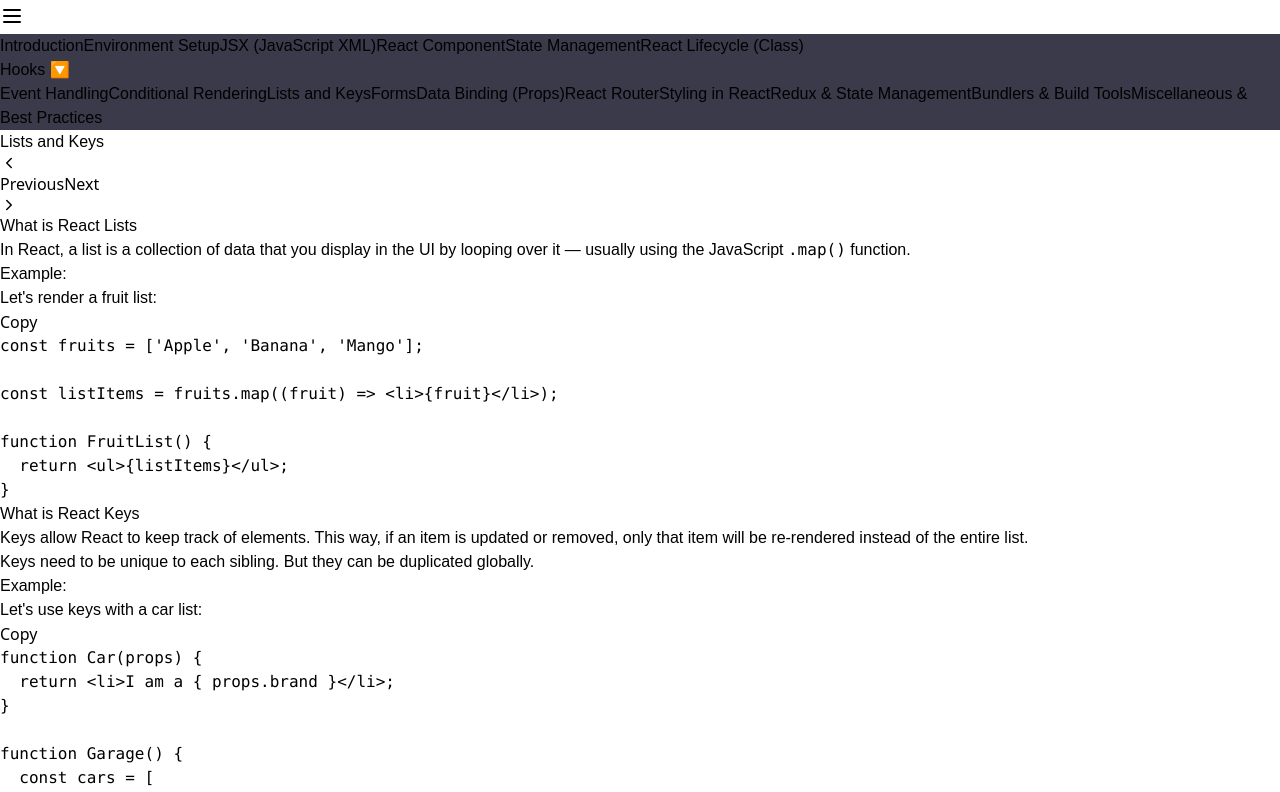
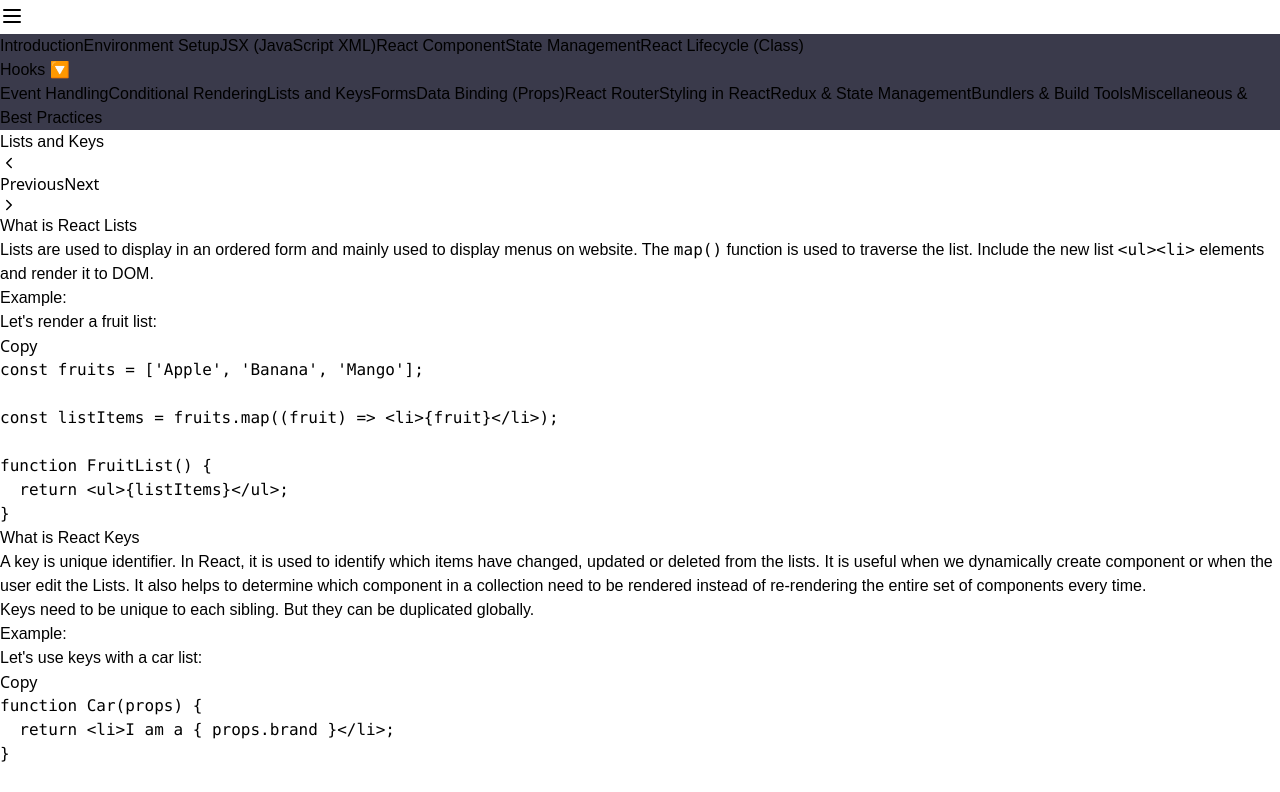
Before and after one commit to YuvrajDighe/Lms, a React app: page /React/ListsKeys in a window 1280 px wide. Shown: the part 404-1196 px from the top of the page. Built offline with nearby package versions, Linux system fonts and the light colour scheme; the HTML template or start-up script is replaced by a standard one; a web font is replaced by a local one.

Commit message:
added the imformation

```diff
--- a/src/subcomponent/ListsKeys.jsx
+++ b/src/subcomponent/ListsKeys.jsx
@@ -68,11 +68,12 @@ function Garage() {
 
       {/* Lists Explanation */}
       <h2 className="text-2xl font-bold mb-4">What is React Lists</h2>
-      <p className="mb-2">
-        In React, a list is a collection of data that you display in the UI by
-        looping over it — usually using the JavaScript{" "}
-        <code className="text-pink-500">.map()</code> function.
-      </p>
+     <p className="mb-2">
+  Lists are used to display in an ordered form and mainly used to display menus on website.
+  The <code>map()</code> function is used to traverse the list.
+  Include the new list <code>{`<ul><li>`}</code> elements and render it to DOM.
+</p>
+
 
       {/* List Code Box */}
       <div className="bg-black rounded-md p-4 mb-6 shadow relative">
@@ -92,9 +93,8 @@ function Garage() {
       {/* Keys Explanation */}
       <h2 className="text-2xl font-bold mb-4">What is React Keys</h2>
       <p className="mb-2">
-        Keys allow React to keep track of elements. This way, if an item is
-        updated or removed, only that item will be re-rendered instead of the
-        entire list.
+      A key is unique identifier. In React, it is used to identify which items have changed, updated or deleted from the lists. It is useful when we dynamically create component or when the user edit the Lists.
+It also helps to determine which component in a collection need to be rendered instead of re-rendering the entire set of components every time.
       </p>
       <p className="mb-2">
         Keys need to be unique to each sibling. But they can be duplicated
```
